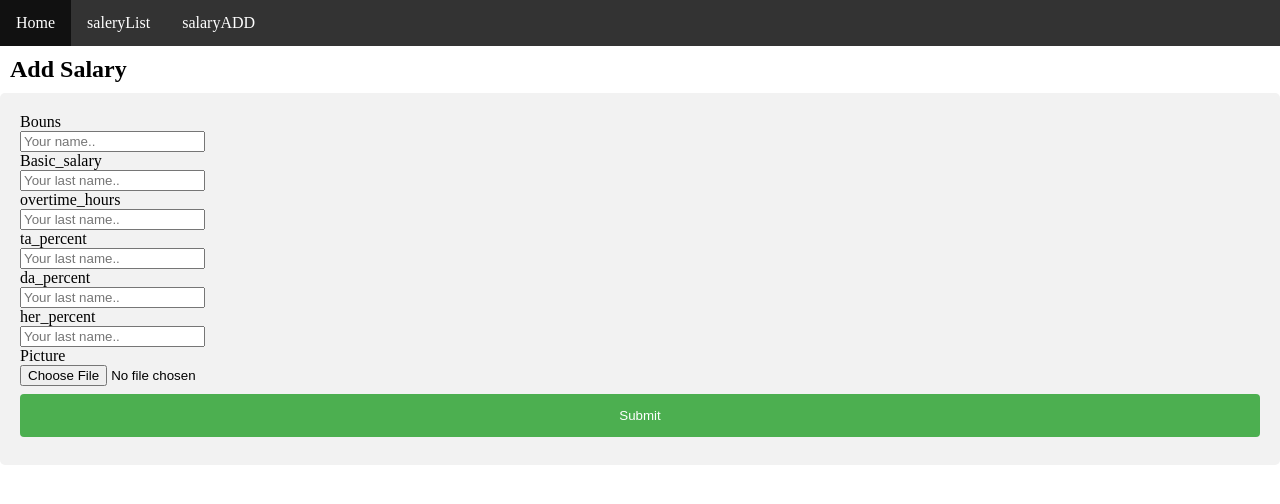
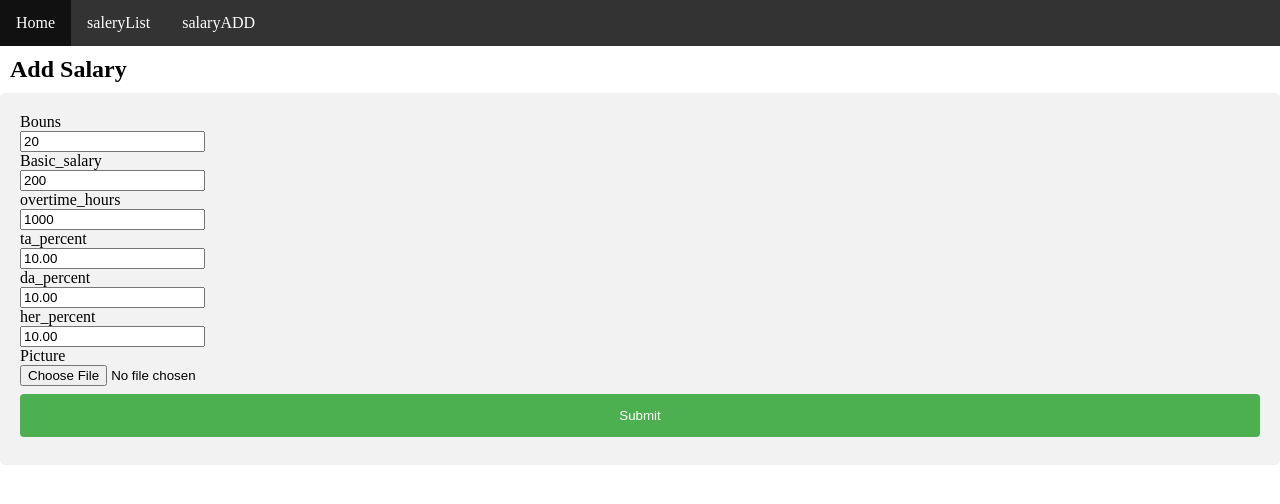
Before and after one commit to mahmuda663-khatun/DJANGO-CURD-OPERATION, a Django app: page /salaryUpdate/2/ in a window 1280 px wide. Shown: the top 504 px of the page. Run offline with Django 5.2, Linux system fonts and the light colour scheme; data comes from the database, SQL or seed files in the repository; both versions use the stored data as it was after the commit.

Commit message:
updatesalary

```diff
--- a/CURD_Salary/myproject/Templates/Addsalary.html
+++ b/CURD_Salary/myproject/Templates/Addsalary.html
@@ -41,7 +41,7 @@ input[type=submit]:hover {
 
 <h2>Add Salary</h2>
 
-<form action="" method="POST">
+<form action="" method="POST" enctype="multipart/form-data">
     {% csrf_token %}
   <label for="fname">Bouns</label>
   <input type="number" id="fname" name="Bouns"  placeholder="Your name..">
--- a/CURD_Salary/myproject/Templates/Updatesalary.html
+++ b/CURD_Salary/myproject/Templates/Updatesalary.html
@@ -44,25 +44,25 @@ input[type=submit]:hover {
 <form action="" method="POST" enctype="multipart/form-data">
     {% csrf_token %}
   <label for="fname">Bouns</label>
-  <input type="number" id="fname" name="Bouns"  placeholder="Your name..">
+  <input type="number" id="fname" name="Bouns" value={{S_salary.Bouns}} placeholder="Your name..">
 
   <label for="lname">Basic_salary</label>
-  <input type="numder" id="lname" name="Basic_salary" placeholder="Your last name..">
+  <input type="numder" id="lname" name="Basic_salary" value={{S_salary.Basic_salary}} placeholder="Your last name..">
 
   <label for="lname">overtime_hours</label>
-  <input type="number" id="lname" name="overtime_hours" placeholder="Your last name..">
+  <input type="number" id="lname" name="overtime_hours" value={{S_salary.overtime_hours}} placeholder="Your last name..">
 
   <label for="lname">ta_percent</label>
-  <input type="number" id="lname" name="ta_percent" placeholder="Your last name..">
+  <input type="number" id="lname" name="ta_percent" value={{S_salary.ta_percent}} placeholder="Your last name..">
 
   <label for="lname">da_percent</label>
-  <input type="number" id="lname" name="da_percent" placeholder="Your last name..">
+  <input type="number" id="lname" name="da_percent" value={{S_salary.da_percent}} placeholder="Your last name..">
 
   <label for="lname">her_percent</label>
-  <input type="number" id="lname" name="her_percent" placeholder="Your last name..">
+  <input type="number" id="lname" name="her_percent" value={{S_salary.her_percent}} placeholder="Your last name..">
 
   <label for="lname">Picture</label>
-  <input type="file" id="lname" name="Picture" placeholder="Your last name..">
+  <input type="file" id="lname" name="Picture" value={{S_salary.Picture}} placeholder="Your last name..">
 
   <input type="submit" value="Submit">
 </form>
```
Also changed, not shown: CURD_Salary/myproject/db.sqlite3, CURD_Salary/myproject/img/Screenshot_2025-12-21_225624_gtFqFCP.png (added), CURD_Salary/myproject/img/Screenshot_2025-12-21_225624_oDhpvG8.png (added), CURD_Salary/myproject/img/Screenshot_2025-12-21_225624_xSgWxsL.png (added).
